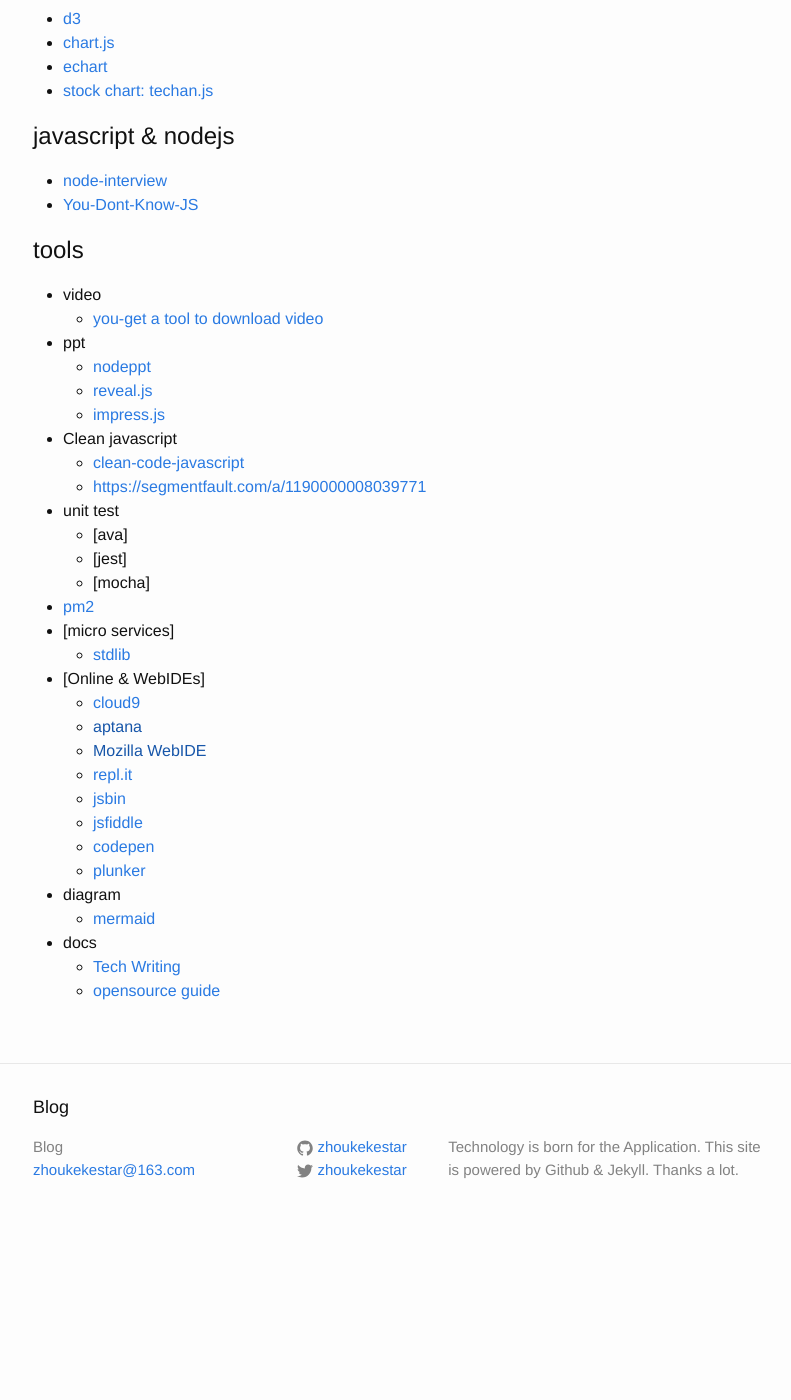
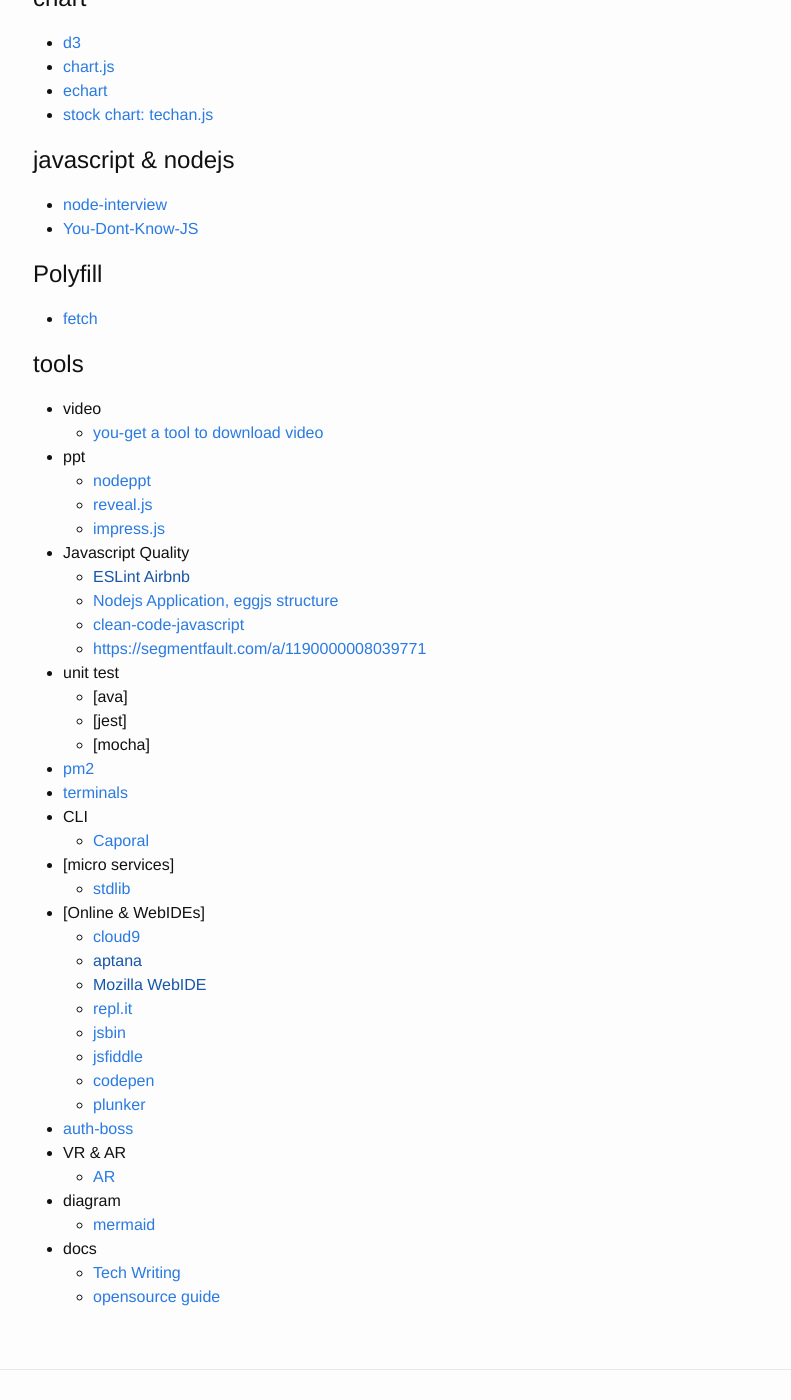
Before and after one commit to zhoukekestar/notes, a Jekyll site: the page built from _posts/2017-01-05-my-stars.md, in a window 1280 px wide and 1400 px high, scrolled down 1726 px. Shown: the whole window, without its empty margins (237-1028 px from the left). Built offline with Jekyll 4.4.1, drawn with Linux system fonts in a browser that asks for light colours; before the commit the page ends 2967 px from its top, so only the background shows below that.

Commit message:
update stars

```diff
--- a/_posts/2017-01-05-my-stars.md
+++ b/_posts/2017-01-05-my-stars.md
@@ -73,6 +74,9 @@
 * [node-interview](https://github.com/ElemeFE/node-interview)
 * [You-Dont-Know-JS](https://github.com/getify/You-Dont-Know-JS)
 
+# Polyfill
+* [fetch](https://github.com/developit/unfetch)
+
 # tools
 * video
   * [you-get a tool to download video](https://github.com/soimort/you-get)
@@ -80,7 +84,9 @@
   * [nodeppt](https://github.com/ksky521/nodePPT)
   * [reveal.js](https://github.com/hakimel/reveal.js)
   * [impress.js](https://github.com/impress/impress.js)
-* Clean javascript
+* Javascript Quality
+  * [ESLint Airbnb]()
+  * [Nodejs Application, eggjs structure](https://eggjs.org/zh-cn/basics/structure.html)
   * [clean-code-javascript](https://github.com/ryanmcdermott/clean-code-javascript)
   * [https://segmentfault.com/a/1190000008039771](https://segmentfault.com/a/1190000008039771)
 * unit test
@@ -88,6 +94,9 @@
   * [jest]
   * [mocha]
 * [pm2](https://github.com/Unitech/pm2)
+* [terminals](https://github.com/k4m4/terminals-are-sexy)
+* CLI
+  * [Caporal](https://github.com/mattallty/Caporal.js)
 * [micro services]
   * [stdlib](https://github.com/stdlib/lib)
 * [Online & WebIDEs]
@@ -99,7 +108,9 @@
   * [jsfiddle](https://jsfiddle.net/)
   * [codepen](http://codepen.io/)
   * [plunker](https://plnkr.co)
-
+* [auth-boss](https://github.com/teesloane/Auth-Boss)
+* VR & AR
+  * [AR](https://github.com/jeromeetienne/AR.js)
 * diagram
   * [mermaid](https://github.com/knsv/mermaid)
 * docs
```
Also changed, not shown: other parts of _posts/2017-01-05-my-stars.md (+1 -0 lines).
